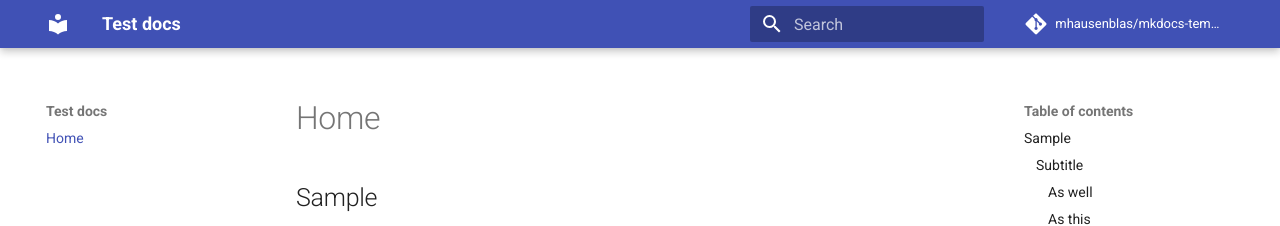
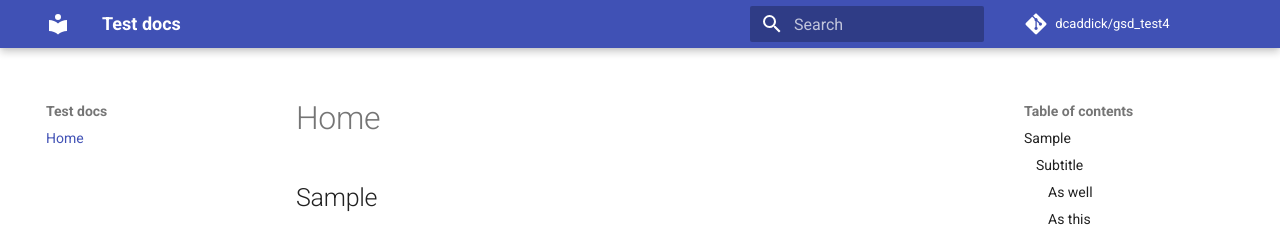
Before and after one commit to dcaddick/gsd_test4, an MkDocs documentation site: the page built from docs/index.md, in a window 1280 px wide. Shown: the top 226 px of the page. Built offline with MkDocs 1.6.1 and Material for MkDocs 9.7.7, drawn with Linux system fonts in a browser that asks for light colours; comment, search, counter and statistics services are not loaded.

Commit message:
Update mkdocs.yml

```diff
--- a/mkdocs.yml
+++ b/mkdocs.yml
@@ -1,9 +1,9 @@
 site_name: Test docs
 site_description: 'A docs test'
-site_author: 'Michael Hausenblas'
+site_author: 'David Caddick'
 docs_dir: docs/
-repo_name: 'mhausenblas/mkdocs-template'
-repo_url: 'https://github.com/mhausenblas/mkdocs-template'
+repo_name: 'dcaddick/gsd_test4'
+repo_url: 'https://github.com/dcaddick/gsd_test4'
 nav:
     - Home: index.md
 theme:
```
